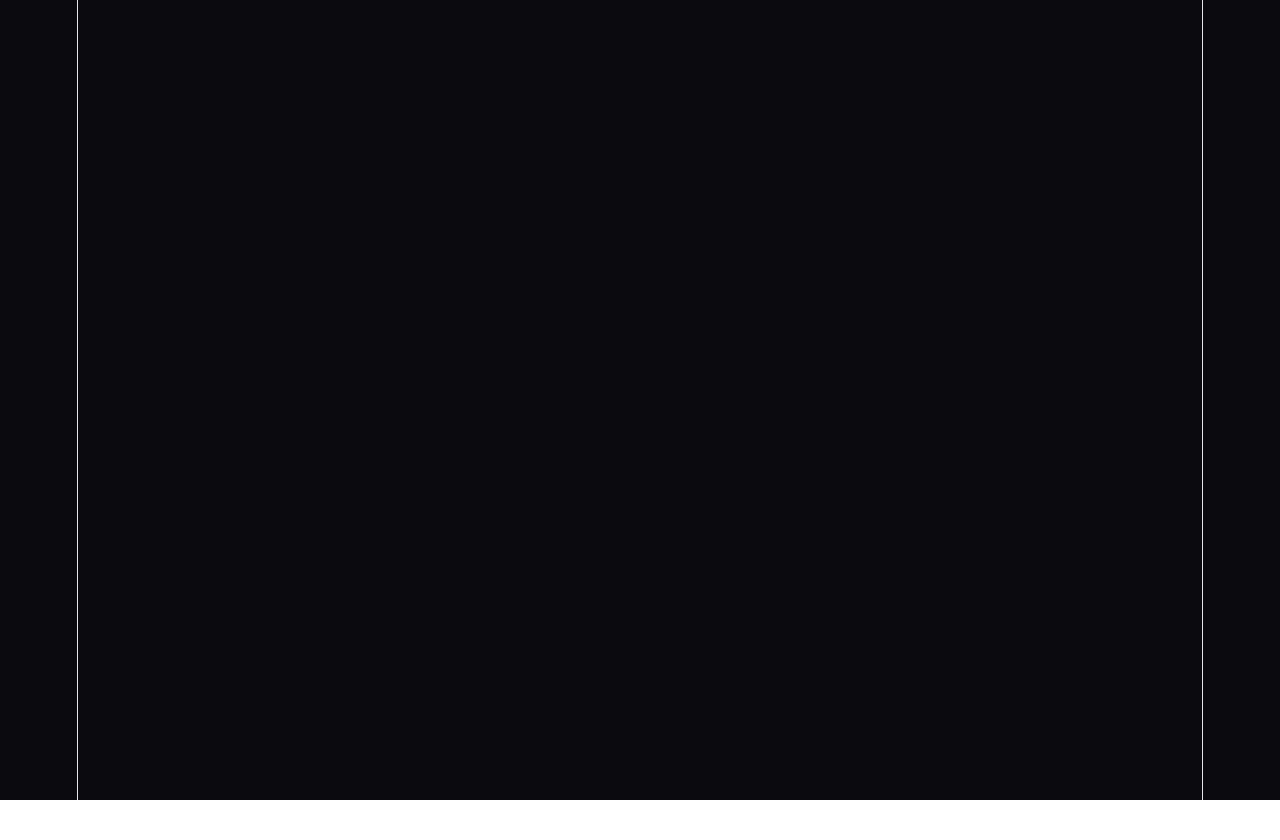
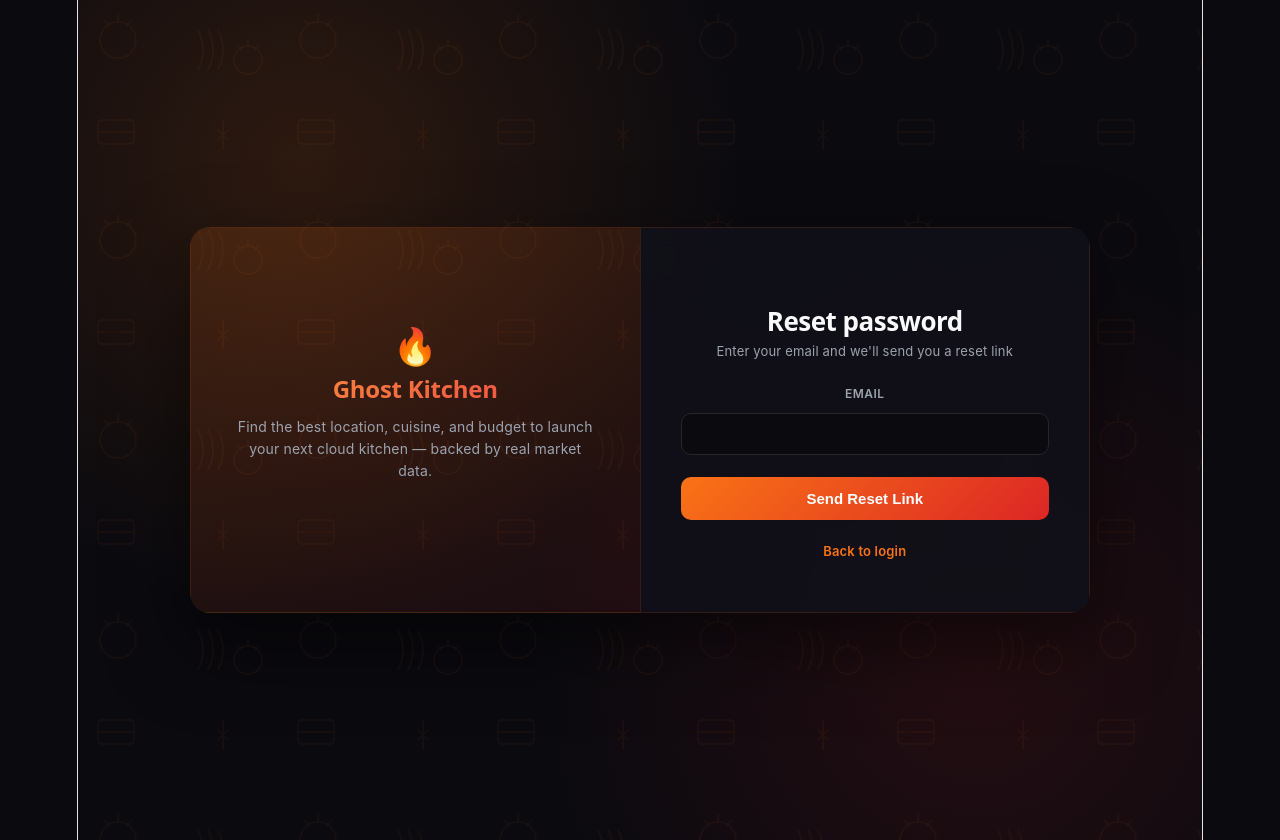
Before and after one commit to sakshi-singh013/ghost-kitchen-app, a React app in the folder frontend/: page /forgot-password in a window 1280 px wide. Before the commit this address had no page. Before the commit the page ends 800 px from the top, so only its background shows below. Built offline with nearby package versions, Linux system fonts and the light colour scheme; the HTML template or start-up script is replaced by a standard one.

Commit message:
add forgot/reset password pages

```diff
--- a/frontend/src/App.jsx
+++ b/frontend/src/App.jsx
@@ -2,7 +2,8 @@ import { BrowserRouter, Routes, Route, Navigate } from 'react-router-dom';
 import Login from './pages/Login';
 import Register from './pages/Register';
 import Dashboard from './pages/Dashboard';
-
+import ForgotPassword from './pages/ForgotPassword';
+import ResetPassword from './pages/ResetPassword';
 function PrivateRoute({ children }) {
   const token = localStorage.getItem('token');
   return token ? children : <Navigate to="/login" />;
@@ -14,6 +15,8 @@ function App() {
       <Routes>
         <Route path="/" element={<Navigate to="/login" />} />
         <Route path="/login" element={<Login />} />
+        <Route path="/forgot-password" element={<ForgotPassword />} />
+<Route path="/reset-password" element={<ResetPassword />} />
         <Route path="/register" element={<Register />} />
         <Route path="/dashboard" element={<PrivateRoute><Dashboard /></PrivateRoute>} />
       </Routes>
--- /dev/null
+++ b/frontend/src/pages/ForgotPassword.jsx
@@ -0,0 +1,61 @@
+import { useState } from 'react';
+import axios from 'axios';
+import { Link } from 'react-router-dom';
+import Toast from '../components/Toast';
+import '../Login.css';
+
+function ForgotPassword() {
+  const [email, setEmail] = useState('');
+  const [error, setError] = useState(null);
+  const [sent, setSent] = useState(false);
+
+  const handleSubmit = async (e) => {
+    e.preventDefault();
+    setError(null);
+    try {
+      await axios.post('https://ghost-kitchen-app.onrender.com/api/auth/forgot-password', { email });
+      setSent(true);
+    } catch (err) {
+      setError(err.response?.data?.error || 'Something went wrong');
+    }
+  };
+
+  return (
+    <div className="auth-page">
+      <Toast message={error} type="error" onClose={() => setError(null)} />
+
+      <div className="auth-split">
+
+        <div className="auth-brand">
+          <div className="auth-brand-icon">🔥</div>
+          <h2>Ghost Kitchen</h2>
+          <p>Find the best location, cuisine, and budget to launch your next cloud kitchen — backed by real market data.</p>
+        </div>
+
+        <form className="auth-card" onSubmit={handleSubmit}>
+          <h1>Reset password</h1>
+          <p className="auth-subtitle">
+            {sent
+              ? "Check your email for a reset link"
+              : "Enter your email and we'll send you a reset link"}
+          </p>
+
+          {!sent && (
+            <>
+              <label>Email</label>
+              <input value={email} onChange={(e) => setEmail(e.target.value)} type="email" required />
+              <button type="submit">Send Reset Link</button>
+            </>
+          )}
+
+          <p className="auth-footer-text">
+            <Link to="/login">Back to login</Link>
+          </p>
+        </form>
+
+      </div>
+    </div>
+  );
+}
+
+export default ForgotPassword;
--- /dev/null
+++ b/frontend/src/pages/ResetPassword.jsx
@@ -0,0 +1,71 @@
+import { useState } from 'react';
+import axios from 'axios';
+import { useNavigate, useSearchParams, Link } from 'react-router-dom';
+import Toast from '../components/Toast';
+import '../Login.css';
+
+function ResetPassword() {
+  const [password, setPassword] = useState('');
+  const [confirmPassword, setConfirmPassword] = useState('');
+  const [error, setError] = useState(null);
+  const [done, setDone] = useState(false);
+  const [searchParams] = useSearchParams();
+  const navigate = useNavigate();
+  const token = searchParams.get('token');
+
+  const handleSubmit = async (e) => {
+    e.preventDefault();
+    setError(null);
+    if (password !== confirmPassword) {
+      setError('Passwords do not match');
+      return;
+    }
+    try {
+      await axios.post('https://ghost-kitchen-app.onrender.com/api/auth/reset-password', { token, password });
+      setDone(true);
+      setTimeout(() => navigate('/login'), 2000);
+    } catch (err) {
+      setError(err.response?.data?.error || 'Reset failed. Link may have expired.');
+    }
+  };
+
+  return (
+    <div className="auth-page">
+      <Toast message={error} type="error" onClose={() => setError(null)} />
+
+      <div className="auth-split">
+
+        <div className="auth-brand">
+          <div className="auth-brand-icon">🔥</div>
+          <h2>Ghost Kitchen</h2>
+          <p>Set a new password for your account.</p>
+        </div>
+
+        <form className="auth-card" onSubmit={handleSubmit}>
+          <h1>New password</h1>
+
+          {done ? (
+            <p className="auth-subtitle">Password updated! Redirecting to login...</p>
+          ) : (
+            <>
+              <label>New Password</label>
+              <input value={password} onChange={(e) => setPassword(e.target.value)} type="password" required />
+
+              <label>Confirm Password</label>
+              <input value={confirmPassword} onChange={(e) => setConfirmPassword(e.target.value)} type="password" required />
+
+              <button type="submit">Reset Password</button>
+            </>
+          )}
+
+          <p className="auth-footer-text">
+            <Link to="/login">Back to login</Link>
+          </p>
+        </form>
+
+      </div>
+    </div>
+  );
+}
+
+export default ResetPassword;
```
